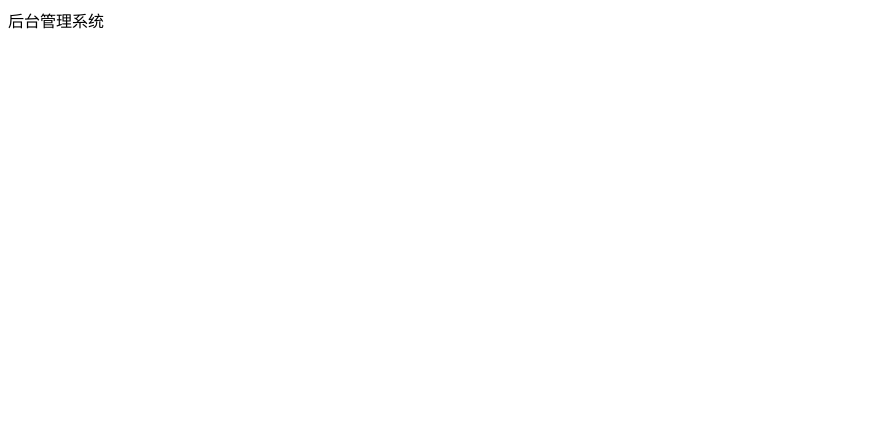
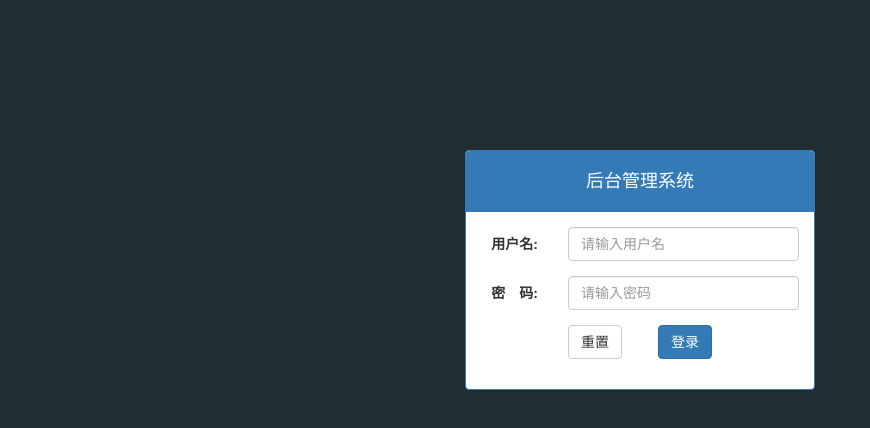
Before and after one commit to 7772739/letao_33, a website: page public/back/login.html in a window 1280 px wide. Shown: the whole page, without its empty margins (0-870 px from the left). Drawn offline with Linux system fonts and the light colour scheme.

Commit message:
登陆静态页面完成

```diff
--- a/public/back/login.html
+++ b/public/back/login.html
@@ -1,14 +1,65 @@
 <!DOCTYPE html>
 <html lang="en">
+
 <head>
     <meta charset="UTF-8">
-    <meta name="viewport" content="width=device-width, initial-scale=1.0">
+    <meta name="viewport" content="width=device-width, user-scalable=no, initial-scale=1.0, maximum-scale=1.0, minimum-scale=1.0">
     <meta http-equiv="X-UA-Compatible" content="ie=edge">
     <title>Document</title>
+    <link rel="stylesheet" href="./lib/bootstrap/css/bootstrap.css">
+    <style>
+    body{
+        background-color: #222D32;
+
+    }
+    .panel-title {
+        height: 40px;
+        line-height: 40px;
+        font-size: 18px;
+        text-align: center;
+    }
+
+    .mt_150 {
+        margin-top: 150px;
+    }
+    </style>
 </head>
+
 <body>
-    <div>
-        后台管理系统
+    <div class="container">
+        <div class="col-lg-4 col-lg-offset-4">
+            <div class="panel panel-primary mt_150">
+                <div class="panel-heading">
+                    <h3 class="panel-title">后台管理系统</h3>
+                </div>
+                <div class="panel-body">
+                    <form class="form-horizontal">
+                        <div class="form-group">
+                            <label for="username" class="col-sm-3 control-label">用户名:</label>
+                            <div class="col-sm-9">
+                                <input type="text" class="form-control" id="username" placeholder="请输入用户名">
+                            </div>
+                        </div>
+                        <div class="form-group">
+                            <label for="password" class="col-sm-3 control-label">密　码:</label>
+                            <div class="col-sm-9">
+                                <input type="password" class="form-control" id="password" placeholder="请输入密码">
+                            </div>
+                        </div>
+                        <div class="form-group">
+                            <div class="col-sm-offset-3 col-sm-6">
+                                <button type="reset" class="btn btn-default pull-left">重置</button>
+                                <button type="submit" class="btn btn-primary pull-right">登录</button>
+                            </div>
+                        </div>
+                    </form>
+
+                </div>
+            </div>
+        </div>
     </div>
+    <script src="./lib/jquery/jquery.js"></script>
+    <script src="./lib/bootstrap/js/bootstrap.js"></script>
 </body>
+
 </html>
```
